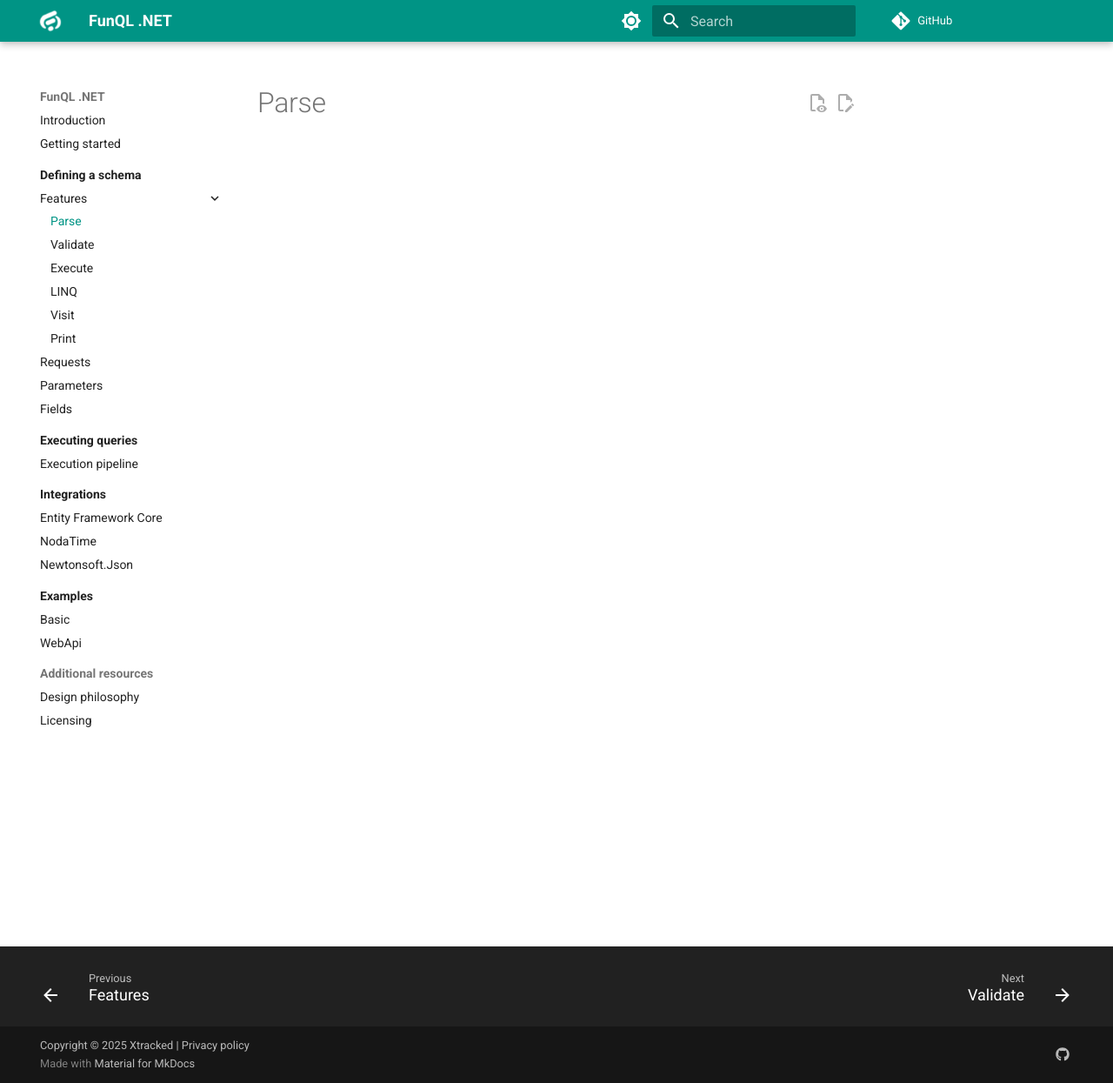
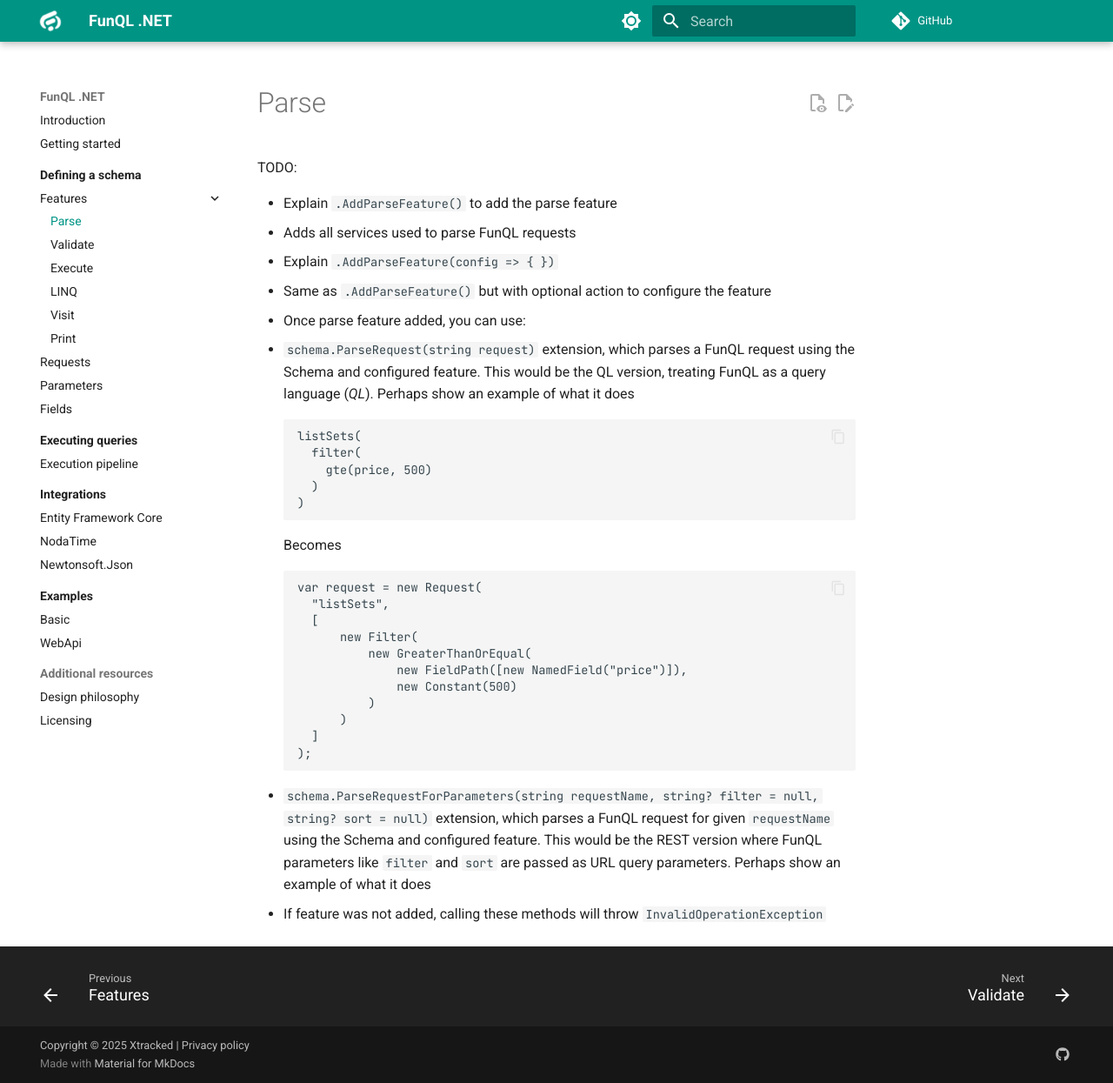
Before and after one commit to funql/funql-dotnet, an MkDocs documentation site: the page built from docs/defining-a-schema/features/parse.md, in a window 1280 px wide and 1245 px high. Shown: the whole window at 87% size. Built offline with MkDocs 1.6.1 and Material for MkDocs 9.7.7, drawn with Linux system fonts in a browser that asks for light colours; comment, search, counter and statistics services are not loaded.

Commit message:
Update parse.md with TODO

````diff
--- a/docs/defining-a-schema/features/parse.md
+++ b/docs/defining-a-schema/features/parse.md
@@ -1 +1,38 @@
 # Parse
+
+TODO:
+
+- Explain `.AddParseFeature()` to add the parse feature
+  - Adds all services used to parse FunQL requests
+- Explain `.AddParseFeature(config => { })`
+  - Same as `.AddParseFeature()` but with optional action to configure the feature
+- Once parse feature added, you can use:
+  - `schema.ParseRequest(string request)` extension, which parses a FunQL request using the Schema and configured
+  feature. This would be the QL version, treating FunQL as a query language (_QL_). Perhaps show an example of what it
+  does
+  ```funql
+  listSets(
+    filter(
+      gte(price, 500)
+    )
+  )
+  ```
+  Becomes
+  ```
+  var request = new Request(
+    "listSets",
+    [
+        new Filter(
+            new GreaterThanOrEqual(
+                new FieldPath([new NamedField("price")]),
+                new Constant(500)
+            )
+        )
+    ]
+  );
+  ```
+  - `schema.ParseRequestForParameters(string requestName, string? filter = null, string? sort = null)` extension, which
+  parses a FunQL request for given `requestName` using the Schema and configured feature. This would be the REST
+  version where FunQL parameters like `filter` and `sort` are passed as URL query parameters. Perhaps show an example of
+  what it does
+  - If feature was not added, calling these methods will throw `InvalidOperationException`
````
